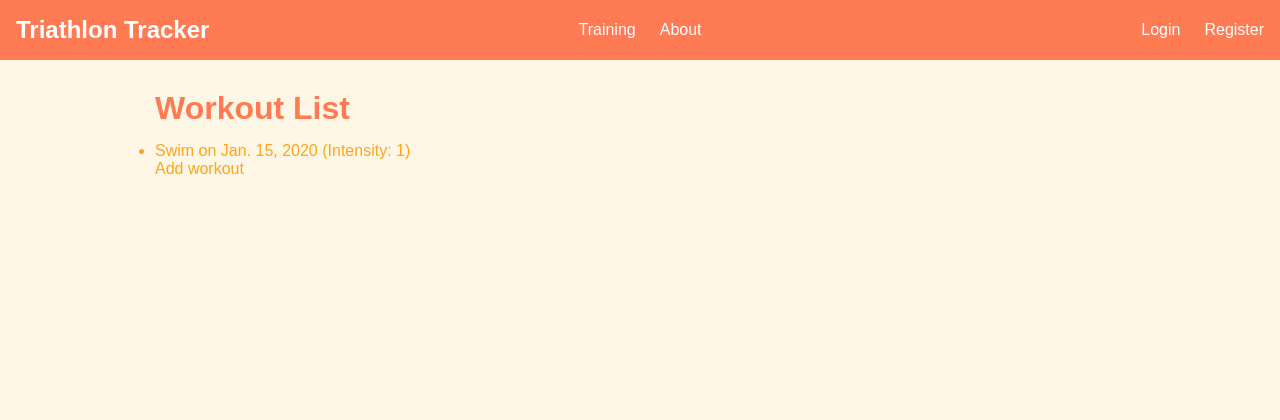
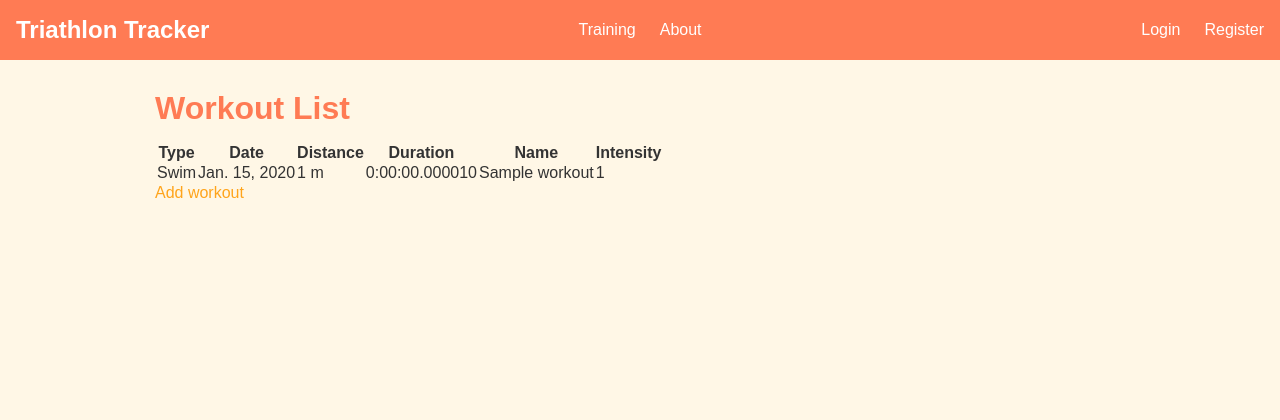
Before and after one commit to juancmorenoh/django_triathlon_tracker, a Django app: page /workouts/ in a window 1280 px wide. Shown: the top 420 px of the page. Run offline with Django 5.2, Linux system fonts and the light colour scheme; tables that the repository leaves empty hold one stand-in row (values such as "Sample post").

Commit message:
Create table to display workouts in workout_list -Create a table in workout_list to better display each workout

```diff
--- a/apps/workout_logs/forms.py
+++ b/apps/workout_logs/forms.py
@@ -4,7 +4,7 @@ from .models import Workout
 class WorkoutForm(forms.ModelForm):
     class Meta:
         model = Workout  # Link the form to the Workout model
-        fields = ['activity_type', 'distance_m', 'duration', 'date', 'intensity', 'notes']  # Specify which fields to include in the form
+        fields = ['name', 'activity_type', 'distance_m', 'duration', 'date', 'intensity', 'notes']  # Specify which fields to include in the form
 
         # Custom widget for the date field
         widgets = {
@@ -16,6 +16,6 @@ class WorkoutForm(forms.ModelForm):
             'distance_m': 'Distance (in meters)',
             'duration': 'Duration',
             'date': 'Workout Date',
-            'intensity': 'Intensity (1-10)',
+            'intensity': 'Intensity (1-5)',
             'notes': 'Additional Notes',
         }
--- a/apps/workout_logs/models.py
+++ b/apps/workout_logs/models.py
@@ -50,7 +50,7 @@ class Workout(models.Model):
 
     intensity = models.PositiveSmallIntegerField(
         choices=INTENSITY_CHOICES,
-        help_text="Intensity of the workout on a scale from 1 to 10"
+        help_text="Intensity of the workout on a scale from 1 - 5"
     )
 
     notes = models.TextField(
--- a/apps/workout_logs/templates/workout_logs/workout_list.html
+++ b/apps/workout_logs/templates/workout_logs/workout_list.html
@@ -5,13 +5,32 @@
 {% block content %}
     <h1>Workout List</h1>
 
-    <ul>
-        {% for workout in workouts %}
-            <a href="{% url 'detail_workout' workout_id=workout.id %}"><li>{{ workout.get_activity_type_display }} on {{ workout.date }} (Intensity: {{ workout.intensity }})</li></a>
-        {% empty %}
-            <li>No workouts found.</li>
-        {% endfor %}
-    </ul>
+    <div class="workout-table">
+        <table>
+            <thead>
+                <tr>
+                    <th>Type</th>
+                    <th>Date</th>
+                    <th>Distance</th>
+                    <th>Duration</th>
+                    <th>Name</th>
+                    <th>Intensity</th>
+                </tr>
+            </thead>
+            <tbody>
+                {% for workout in workouts %}
+                    <tr>
+                        <td>{{ workout.get_activity_type_display }}</td>
+                        <td>{{ workout.date }}</td>
+                        <td>{{ workout.distance_m }} m</td>
+                        <td>{{ workout.duration }}</td>
+                        <td>{{ workout.name }}</td>
+                        <td>{{ workout.intensity }}</td>
+                    </tr>
+                {% endfor %}
+            </tbody>
+        </table>
+    </div>
 
     <a href="{% url 'add_workout' %}" >Add workout</a>
 
```
Also changed, not shown: apps/workout_logs/migrations/0003_alter_workout_intensity.py (added).
